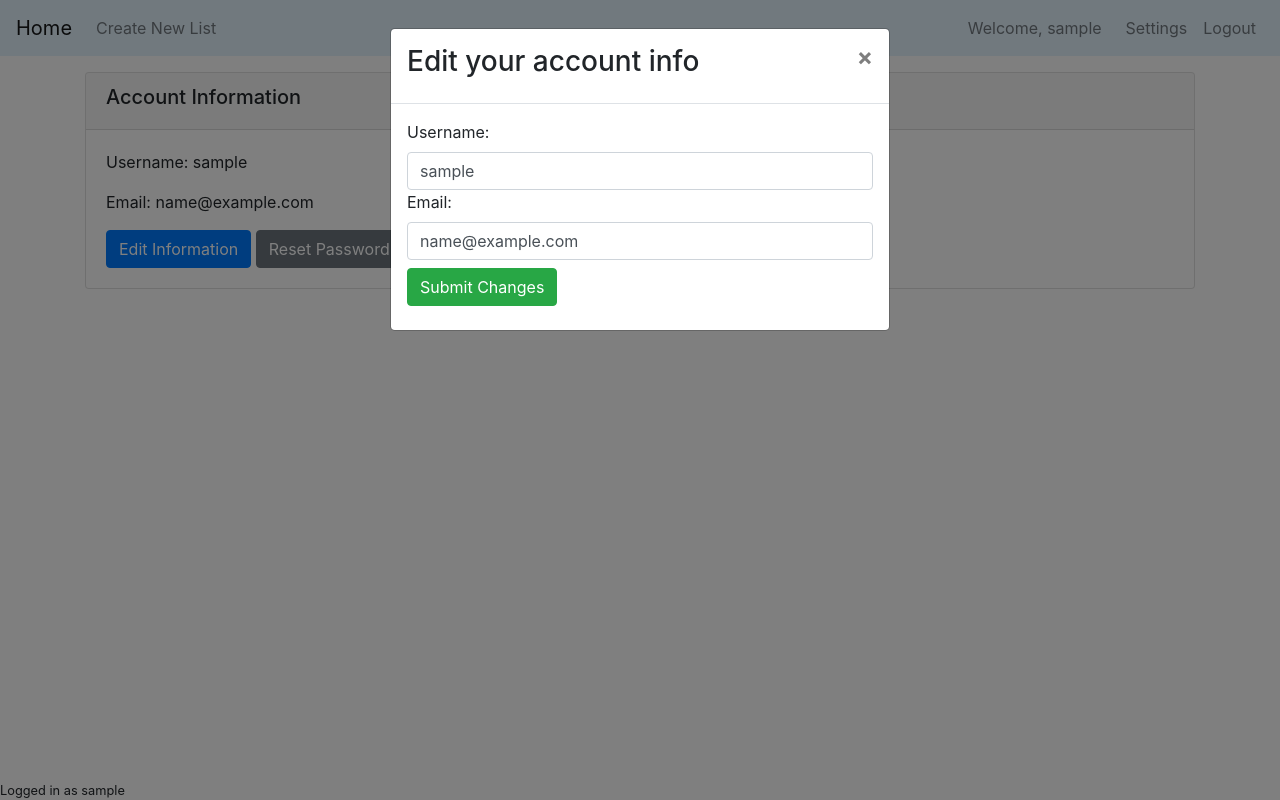
After one commit to wenzstev/grocerylistapp, a Flask app: page /settings in a window 1280 px wide, after a click on "Edit Information". The commit adds this page. Run offline with Flask 2, Linux system fonts and the light colour scheme; the visitor is signed in with stand-in values (Sample User, id 1); data comes from the database, SQL or seed files in the repository; both versions use the stored data as it was after the commit; some libraries are stand-ins or nearby versions.

Commit message:
settings page and password reset

```diff
--- a/grocerylistapp/account/forms.py
+++ b/grocerylistapp/account/forms.py
@@ -15,3 +15,27 @@ class LoginForm(FlaskForm):
     username = StringField("Username: ")
     password = PasswordField("Password: ")
     submit = SubmitField("Submit")
+
+
+class EditForm(FlaskForm):
+    username = StringField("Username: ")
+    email = StringField("Email: ", validators=[Email()])
+    submit = SubmitField("Submit Changes")
+
+
+class ResetRequestForm(FlaskForm):
+    email = StringField("Email: ", validators=[Email()])
+    submit = SubmitField("Request Password Reset")
+
+
+class ResetPasswordForm(FlaskForm):
+    password = PasswordField('Password', validators=[DataRequired()])
+    confirm_password = PasswordField('Confirm Password', validators=[DataRequired(), EqualTo('password')])
+    submit = SubmitField('Reset Password')
+
+
+class ChangePasswordForm(FlaskForm):
+    old_password = PasswordField('Old Password', validators=[DataRequired()])
+    new_password = PasswordField('New Password', validators=[DataRequired()])
+    new_password_confirm = PasswordField('Confirm New Password', validators=[DataRequired(), EqualTo('new_password')])
+    submit = SubmitField('Change Password')
--- a/grocerylistapp/account/routes.py
+++ b/grocerylistapp/account/routes.py
@@ -6,8 +6,8 @@ from grocerylistapp.models import User, CompiledList
 from grocerylistapp.forms import RecipeURLForm, CustomRecipeForm
 from grocerylistapp.constructors import ChecklistCard
 
-from grocerylistapp.account.forms import RegistrationForm, LoginForm
-
+from grocerylistapp.account.forms import RegistrationForm, LoginForm, EditForm, ResetRequestForm, ResetPasswordForm, ChangePasswordForm
+from grocerylistapp.account.utils import send_reset_email
 
 account = Blueprint('account', __name__)
 
@@ -28,7 +28,6 @@ def register():
         return redirect(url_for('main.home'))
 
     register_form = RegistrationForm()
-    grocery_lists = CompiledList.query.filter_by(user_id=current_user.id).all()
 
     if register_form.validate_on_submit():
         print('here')
@@ -50,11 +49,13 @@ def register():
             db.session.rollback()
             print(error.args)
             flash('Error. Username or email is already in use. Please choose a new one.', 'danger')
-            return render_template('register.html', register_form=register_form, grocery_lists=grocery_lists)
+
+            return render_template('register.html', register_form=register_form)
 
         return redirect(url_for('account.login'))
 
-    return render_template('register.html', register_form=register_form, grocery_lists=grocery_lists)
+
+    return render_template('register.html', register_form=register_form)
 
 
 @account.route('/login', methods=['GET', 'POST'])
@@ -79,3 +80,87 @@ def login():
 def logout():
     logout_user()
     return redirect(url_for('main.home'))
+
+
+@account.route('/settings', methods=['GET', 'POST'])
+def settings():
+    edit_form = EditForm(prefix='edit-info')
+    password_form = ChangePasswordForm(prefix='change-password')
+    if edit_form.validate_on_submit():
+        print('form validated')
+        user = User.query.get(current_user.id)
+        try:
+            user.username = edit_form.username.data
+            db.session.commit()
+        except exc.IntegrityError as error:
+            db.session.rollback()
+            flash('That username has already been taken.', 'danger')
+            return redirect(url_for('account.settings'))
+
+        try:
+            user.email = edit_form.email.data
+            db.session.commit()
+        except exc.IntegrityError as error:
+            db.session.rollback()
+            flash('That email is in use for another account.', 'danger')
+            return redirect(url_for('account.settings'))
+
+        flash('account updated successfully!', 'success')
+        return redirect(url_for('account.settings'))
+
+    if password_form.validate_on_submit():
+        if bcrypt.check_password_hash(current_user.password, password_form.old_password.data):
+            if password_form.new_password.data == password_form.old_password.data:  # can't change password if it's the same
+                flash('Your new password must be different than your old one.', 'danger')
+                return redirect(url_for('account.settings'))
+            else:
+                current_user.password = bcrypt.generate_password_hash(password_form.new_password.data).decode('utf-8')
+                db.session.commit()
+                flash('Your password has been changed successfully!', 'success')
+                return redirect(url_for('account.settings'))
+        else:
+            flash('The password you entered does not match our records.', 'danger')
+            return redirect(url_for('account.settings'))
+
+
+    edit_form.username.data = current_user.username
+    edit_form.email.data = current_user.email
+
+    return render_template('settings.html', edit_form=edit_form, password_form=password_form)
+
+
+@account.route("/reset_password", methods=['GET', 'POST'])
+def reset_request():
+    if current_user.is_authenticated:
+        return redirect(url_for('main.home'))
+    reset_form = ResetRequestForm()
+
+    if reset_form.validate_on_submit():
+        user = User.query.filter_by(email=reset_form.email.data).first()
+        if not user:
+            flash('Error: no account associated with this email. ', 'danger')
+            return redirect(url_for('account.reset_request'))
+        send_reset_email(user)
+        flash('An email has been sent with instructions to reset your password.', 'success')
+        return redirect(url_for('account.login'))
+
+    return render_template('reset_request.html', reset_form=reset_form)
+
+
+@account.route("/reset_password/<token>", methods=['GET', 'POST'])
+def reset_token(token):
+    if current_user.is_authenticated:
+        return redirect(url_for('main.home'))
+    user = User.verify_reset_token(token)
+    if not user:
+        flash('That is an invalid or expired token.', 'warning')
+        return redirect(url_for('account.reset_request'))
+    reset_form = ResetPasswordForm()
+    if reset_form.validate_on_submit():
+        hashed_password = bcrypt.generate_password_hash(reset_form.password.data).decode('utf-8')
+        user.password = hashed_password
+        db.session.commit()
+        flash('Your password has been updated!', 'success')
+        return redirect(url_for('account.login'))
+
+    return render_template('reset_token.html', reset_form=reset_form)
--- a/grocerylistapp/templates/layout.html
+++ b/grocerylistapp/templates/layout.html
@@ -57,6 +57,7 @@
                     {% if current_user.temporary %}
                         <li class="nav-item"><a class="nav-link" href="{{ url_for('account.register') }}">Register Account</a></li>
                     {% else %}
+                        <li class="nav-item"><a class="nav-link" href="{{ url_for('account.settings') }}">Settings</a></li>
                         <li class="nav-item"><a class="nav-link" href="{{ url_for('account.logout') }}">Logout</a></li>
                     {% endif %}
                 {% endif %}
--- a/grocerylistapp/templates/login.html
+++ b/grocerylistapp/templates/login.html
@@ -37,6 +37,7 @@
                 {{ login_form.submit(class='btn btn-primary') }}
             </div>
         </form>
+        <small class="font-italic"><a href="{{ url_for('account.reset_request') }}">I forgot my username or password.</a></small>
     </div>
 </div>
 {% endblock content %}
--- /dev/null
+++ b/grocerylistapp/templates/settings.html
@@ -0,0 +1,104 @@
+{% extends 'layout.html' %}
+
+{% block content %}
+<div class="card mt-3">
+    <div class="card-header">
+        <h5>Account Information</h5>
+    </div>
+    <div class="card-body">
+        <p>Username: {{current_user.username}}</p>
+        <p>Email: {{current_user.email }}</p>
+        <button data-toggle="modal" data-target="#editInfoModal" class="btn btn-primary">Edit Information</button>
+        <button data-toggle="modal" data-target='#changePasswordModal' class="btn btn-secondary">Reset Password</button>
+    </div>
+</div>
+
+
+<!-- Modal Edit Information -->
+<div class="modal fade" tabindex="-1" id="editInfoModal" role="dialog" aria-labelledby="editInfoModalLabel" aria-hidden="true">
+      <div class="modal-dialog" role="document">
+          <div class="modal-content">
+              <div class="modal-header">
+                <h3>Edit your account info</h3>
+                <button type="button" class="close" data-dismiss="modal" aria-label="Close">
+                    <span>&times;</span>
+                </button>
+              </div>
+              <div class="modal-body">
+                  <form method="POST" action="">
+                      {{ edit_form.hidden_tag() }}
+                      <fieldset>
+                          {{ edit_form.username.label(class='form-control-label') }}
+                          {{ edit_form.username(class='form-control') }}
+
+                          {{ edit_form.email.label(class='form-control-label') }}
+                          {{ edit_form.email(class='form-control') }}
+                      </fieldset>
+                      {{ edit_form.submit(class='btn btn-success my-2') }}
+                  </form>
+              </div>
+          </div>
+      </div>
+</div>
+
+<!-- Modal Change Password -->
+<div class="modal fade" tabindex="-1" id="changePasswordModal" role="dialog" aria-labelledby="changePasswordModalLabel" aria-hidden="true">
+      <div class="modal-dialog" role="document">
+          <div class="modal-content">
+              <div class="modal-header">
+                <h3>Change Your Password</h3>
+                <button type="button" class="close" data-dismiss="modal" aria-label="Close">
+                    <span>&times;</span>
+                </button>
+              </div>
+              <div class="modal-body">
+                  <form method="POST" action="">
+                      {{ password_form.hidden_tag() }}
+                      <div class="form-group">
+                          {{ password_form.old_password.label(class='form-control-label') }}
+                          {% if password_form.old_password.errors %}
+                          {{ password_form.old_password(class='form-control is-invalid') }}
+                          <div class="invalid-feedback">
+                              {% for error in password_form.old_password.errors %}
+                              <span>{{ error }}</span>
+                              {% endfor %}
+                          </div>
+                          {% else %}
+                              {{ password_form.old_password(class='form-control') }}
+                          {% endif %}
+                        </div>
+                       <div class="form-group">
+                          {{ password_form.new_password.label(class='form-control-label') }}
+                          {% if password_form.new_password.errors %}
+                          {{ password_form.new_password(class='form-control is-invalid') }}
+                          <div class="invalid-feedback">
+                              {% for error in password_form.new_password.errors %}
+                              <span>{{ error }}</span>
+                              {% endfor %}
+                          </div>
+                          {% else %}
+                              {{ password_form.new_password(class='form-control') }}
+                          {% endif %}
+                        </div>
+                       <div class="form-group">
+                          {{ password_form.new_password_confirm.label(class='form-control-label') }}
+                          {% if password_form.new_password_confirm.errors %}
+                          {{ password_form.new_password_confirm(class='form-control is-invalid') }}
+                          <div class="invalid-feedback">
+                              {% for error in password_form.new_password_confirm.errors %}
+                              <span>{{ error }}</span>
+                              {% endfor %}
+                          </div>
+                          {% else %}
+                              {{ password_form.new_password_confirm(class='form-control') }}
+                          {% endif %}
+                        </div>
+                        <div class="form-group">
+                            {{ password_form.submit(class='btn btn-primary') }}
+                        </div>
+                  </form>
+              </div>
+          </div>
+      </div>
+</div>
+{% endblock content %}
```
Also changed, not shown: grocerylistapp/account/utils.py (added, +14 -0 lines), grocerylistapp/models.py (+16 -0 lines), grocerylistapp/templates/reset_request.html (added, +32 -0 lines), grocerylistapp/templates/reset_token.html (added, +39 -0 lines), grocerylistapp/site.db.
